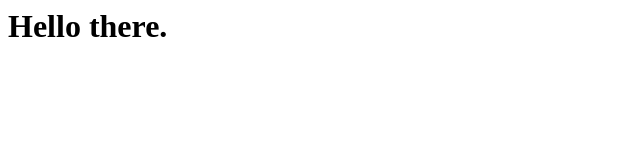
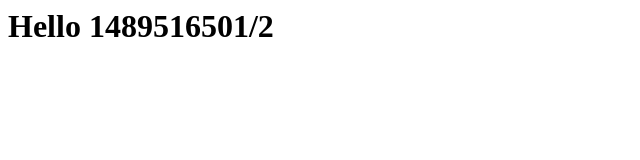
Before and after one commit to retzero/gh-pages-test, a plain HTML site: page index.html in a window 1280 px wide. Shown: the whole page, without its empty margins (0-640 px from the left). Drawn offline with Linux system fonts and the light colour scheme.

Commit message:
1489516501/2

```diff
--- a/index.html
+++ b/index.html
@@ -3,7 +3,7 @@
   </head>
   <body>
     <h1>
-      Hello there.
+Hello 1489516501/2
     </h1>
   </body>
 </html>
```
